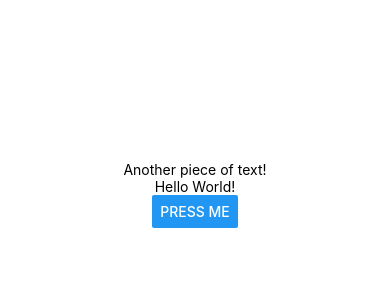
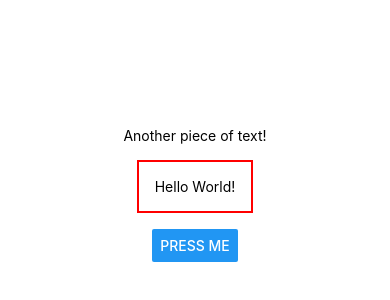
Before and after one commit to Z-kamili/React_native, a React Native app: screen / in a window 390 px wide. Shown: the part 228-528 px from the top of the page. Built offline with nearby package versions, Linux system fonts and the light colour scheme.

Commit message:
add style

```diff
--- a/App.js
+++ b/App.js
@@ -7,10 +7,8 @@
       <View>
           <Text>Another piece of text!</Text>
       </View>
-      <Text>Hello World!</Text>
-      <Button
-        title="Press Me"
-        />
+      <Text style={styles.dummyText}>Hello World!</Text>
+      <Button title="Press Me"/>
     </View>
   );
 }
@@ -22,4 +20,10 @@
     alignItems: 'center',
     justifyContent: 'center',
   },
+  dummyText : {
+     margin:16,
+     padding:16,
+     borderWidth:2,
+     borderColor:'red',
+  }
 });
```
